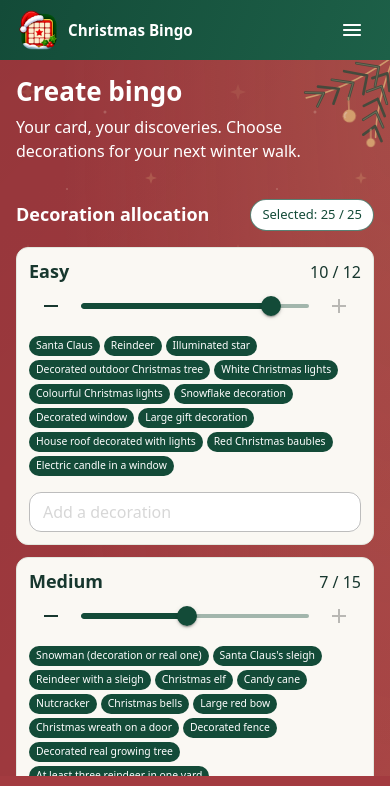
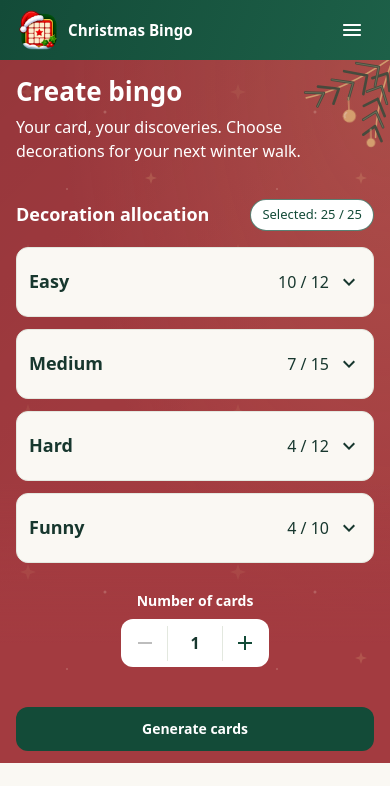
Before and after one commit to Greta741/ChristmasBingo, a React (Vite) app: page /#/create in a window 390 px wide. Shown: the top 786 px of the page. Built offline with nearby package versions, Linux system fonts and the light colour scheme.

Commit message:
expandable on mobile

```diff
--- a/src/views/create/components/Category.tsx
+++ b/src/views/create/components/Category.tsx
@@ -1,4 +1,9 @@
+import { useState } from 'react'
 import AddIcon from '@mui/icons-material/Add'
+import ExpandMoreIcon from '@mui/icons-material/ExpandMore'
+import Box from '@mui/material/Box'
+import ButtonBase from '@mui/material/ButtonBase'
+import useMediaQuery from '@mui/material/useMediaQuery'
 import RemoveIcon from '@mui/icons-material/Remove'
 import Chip from '@mui/material/Chip'
 import IconButton from '@mui/material/IconButton'
@@ -55,6 +60,8 @@ const PromptBadges = styled('div')(({ theme }) => ({
 }))
 
 export function Category({ categoryId }: { categoryId: CategoryId }) {
+  const [expanded, setExpanded] = useState(false)
+  const isMobile = useMediaQuery((theme) => theme.breakpoints.down('sm'))
   const { t, i18n } = useTranslation()
   const dispatch = useAppDispatch()
   const categories = useAppSelector((state) => state.categories)
@@ -72,17 +79,45 @@ export function Category({ categoryId }: { categoryId: CategoryId }) {
 
   return (
     <Section aria-labelledby={`${categoryId}-title`}>
+      <Typography id={`${categoryId}-title`} component="h3" variant="h2">
         <Stack
+          component={isMobile ? ButtonBase : 'div'}
           direction="row"
-        sx={{ justifyContent: 'space-between', alignItems: 'center' }}
+          onClick={isMobile ? () => setExpanded((value) => !value) : undefined}
+          aria-expanded={isMobile ? expanded : undefined}
+          aria-controls={isMobile ? `${categoryId}-prompts` : undefined}
+          sx={{
+            width: '100%',
+            minHeight: { xs: 44, sm: 0 },
+            gap: 1,
+            justifyContent: 'space-between',
+            alignItems: 'center',
+            textAlign: 'left',
+            font: 'inherit',
+            borderRadius: 1,
+            '&.Mui-focusVisible': {
+              outline: '2px solid currentColor',
+              outlineOffset: 2,
+            },
+          }}
         >
-        <Typography id={`${categoryId}-title`} component="h3" variant="h2">
+          <Box component="span" sx={{ flex: 1 }}>
             {label}
-        </Typography>
-        <Typography component="output" aria-live="polite">
+          </Box>
+          <Typography component="span" aria-live="polite">
             {category.amount} / {capacity}
           </Typography>
+          {isMobile && (
+            <ExpandMoreIcon
+              sx={{ transform: expanded ? 'rotate(180deg)' : 'none' }}
+            />
+          )}
         </Stack>
+      </Typography>
+      <Box
+        id={`${categoryId}-prompts`}
+        sx={{ display: { xs: expanded ? 'block' : 'none', sm: 'block' } }}
+      >
         <Stack direction="row" spacing={1} sx={{ alignItems: 'center', mb: 1 }}>
           <IconButton
             disabled={category.amount === 0}
@@ -136,6 +171,7 @@ export function Category({ categoryId }: { categoryId: CategoryId }) {
           placeholder={t('allocation.addPrompt')}
           slotProps={{ htmlInput: { 'aria-label': t('allocation.addPrompt') } }}
         />
+      </Box>
     </Section>
   )
 }
```
Lines whose indentation alone changed are shown as unchanged.
